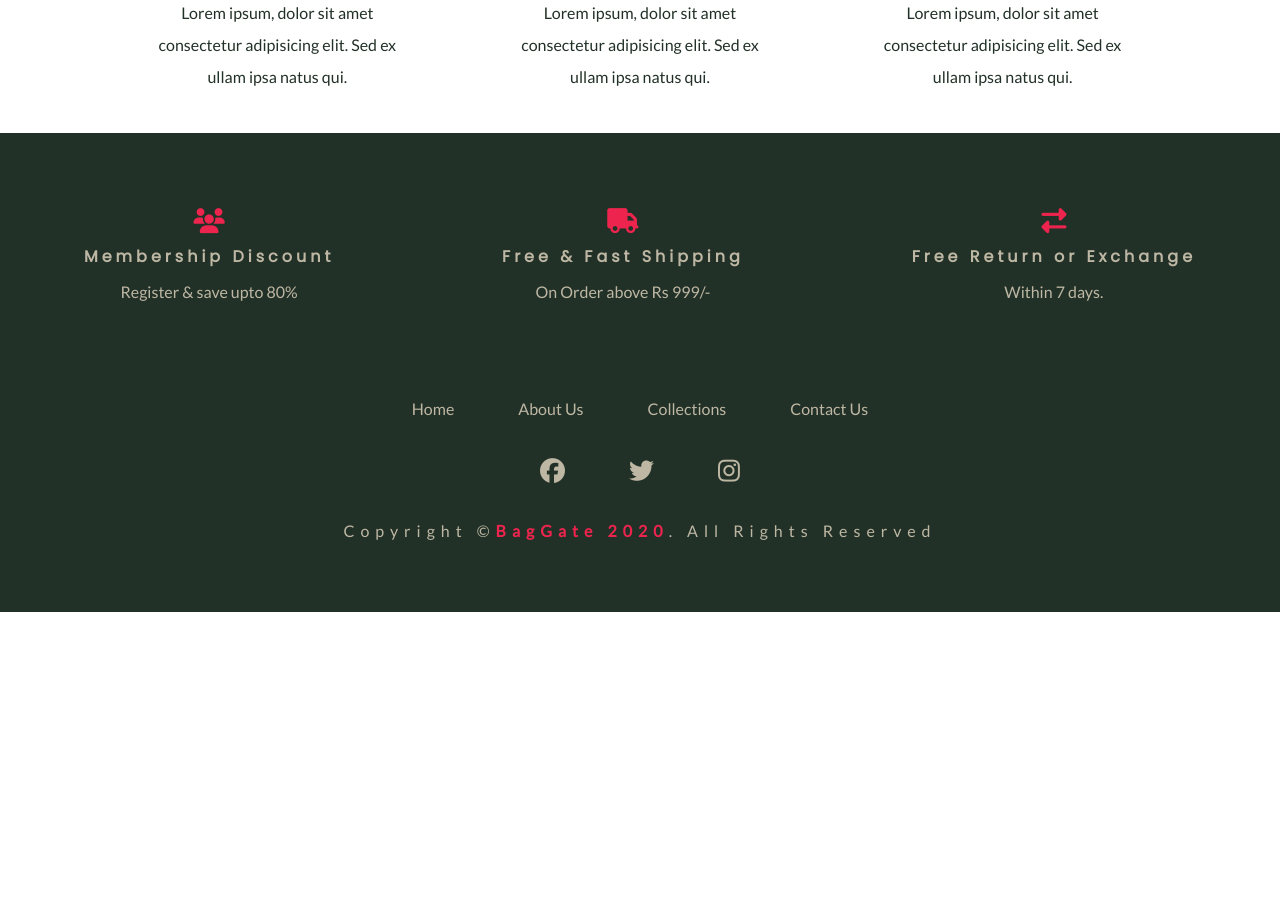
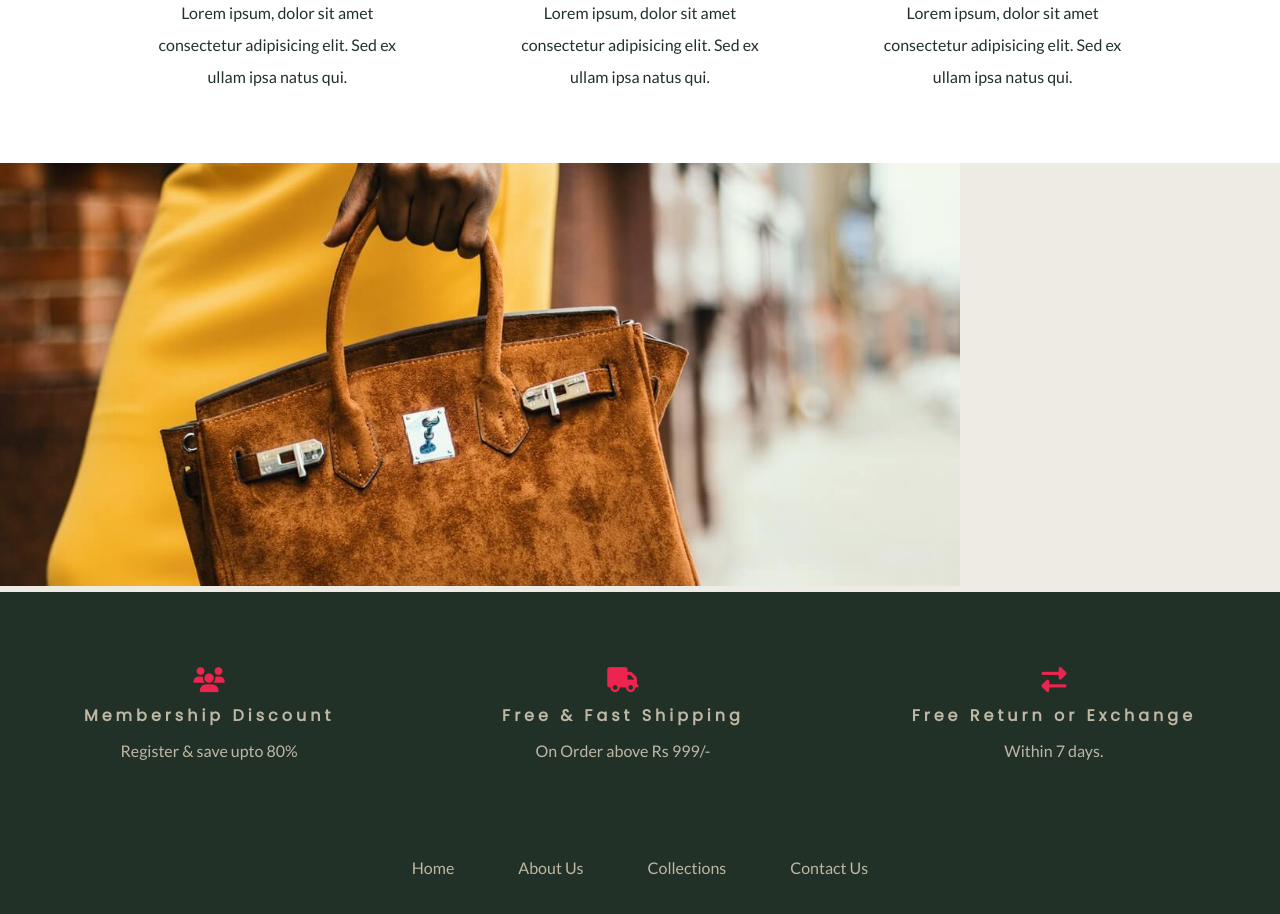
Before and after one commit to kapeiharshad/ecommerce-ui, a React (Create React App) app: page / in a window 1280 px wide. Shown: the part 820-1734 px from the top of the page. Before the commit the page ends 1432 px from the top, so only its background shows below. Built offline with nearby package versions, Linux system fonts and the light colour scheme; the HTML template or start-up script is replaced by a standard one.

Commit message:
main gallery inProgress

```diff
--- a/src/components/home/Dashboard.js
+++ b/src/components/home/Dashboard.js
@@ -3,6 +3,7 @@ import {Link} from "react-router-dom";
 import bagImage from "../../img/bannerImg.png";
 import "./Dashboard.css";
 import Feature from "./Feature";
+import Gallery from "./Gallery";
 
 class Dashboard extends Component {
   render() {
@@ -30,6 +31,7 @@ class Dashboard extends Component {
           </div>
         </div>
         <Feature />
+        <Gallery />
       </div>
     );
   }
--- /dev/null
+++ b/src/components/home/Gallery.css
@@ -0,0 +1,10 @@
+.gallery {
+  padding-top: 30px;
+}
+.gallery-container {
+  background-color: var(--mainGrey);
+}
+
+.main-image {
+  max-width: 75vw;
+}
--- /dev/null
+++ b/src/components/home/Gallery.js
@@ -0,0 +1,19 @@
+import React, {Component} from "react";
+import "./Gallery.css";
+import mainImg from "../../img/main-galleryImg.jpg";
+
+class Gallery extends Component {
+  render() {
+    return (
+      <div className="gallery">
+        <div className="gallery-container">
+          <div className="main-gallery-container">
+            <img src={mainImg} alt="main gallery Img" className="main-image" />
+          </div>
+        </div>
+      </div>
+    );
+  }
+}
+
+export default Gallery;
```
Also changed, not shown: src/img/main-galleryImg.jpg (added).
